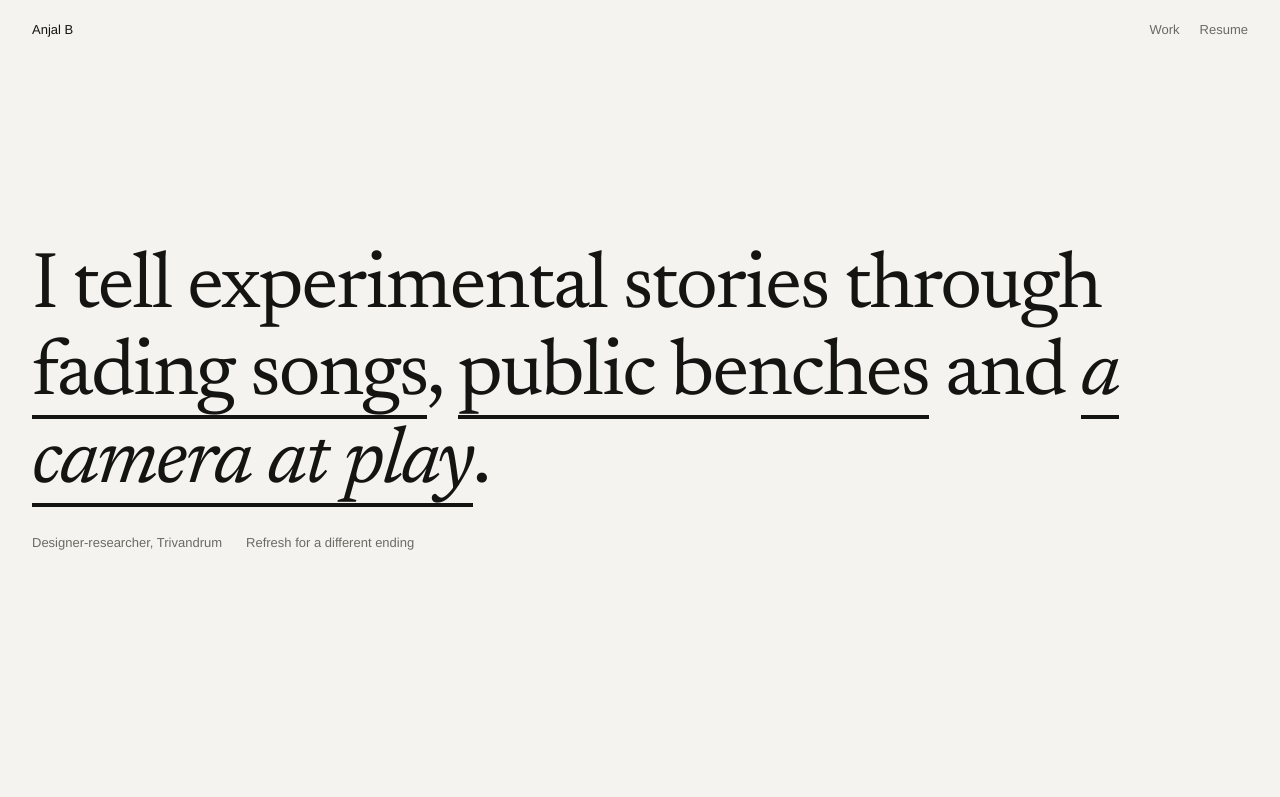
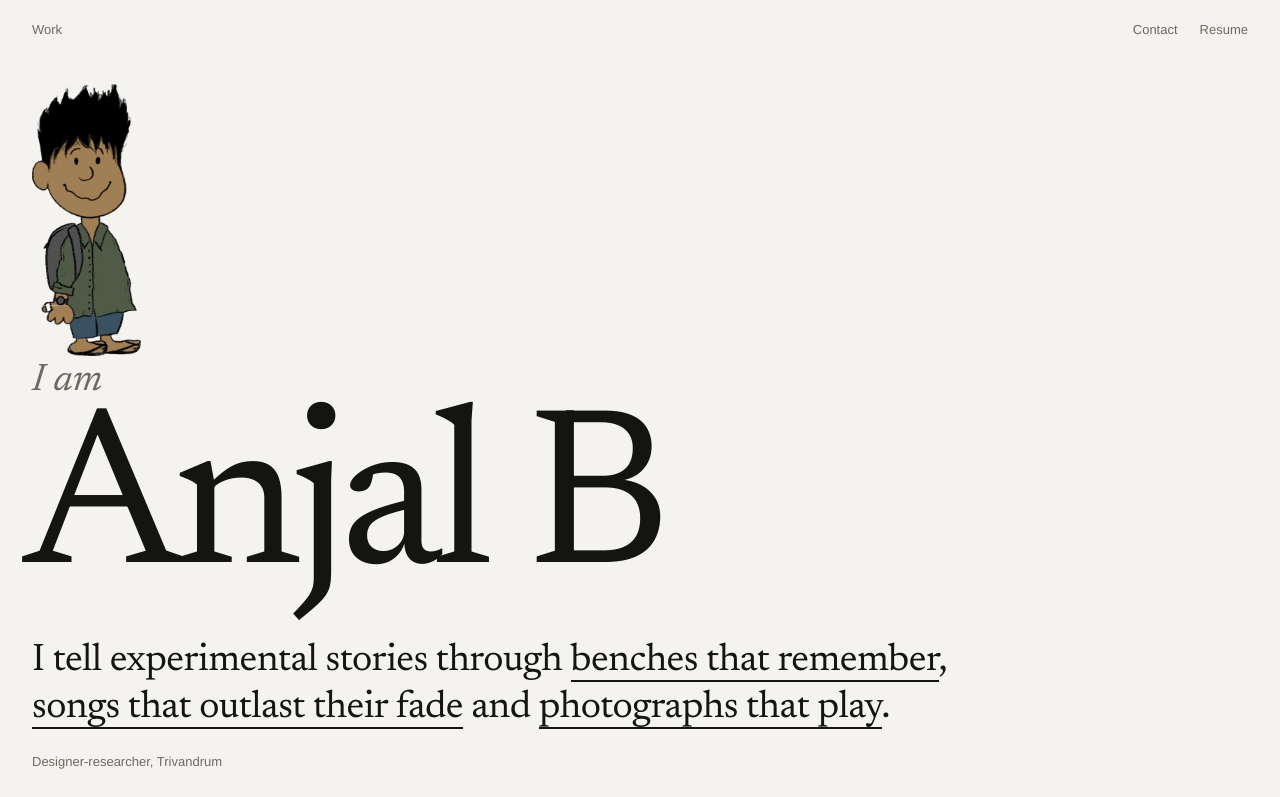
Before and after one commit to ajb2098/anjal-portfolio, a plain HTML site: page land/story.html in a window 1280 px wide. Shown: the top 797 px of the page. Drawn offline with Linux system fonts and the light colour scheme.

Commit message:
Story page: name hero, avatar with waving hand, X that Y sentence
Co-Authored-By: Claude Sonnet 5.5 <noreply@anthropic.com>
Claude-Session: https://claude.ai/code/session_01UzRC6br6WhDbqmoeEU8ssC

```diff
--- a/land/story.html
+++ b/land/story.html
@@ -5,37 +5,47 @@
 *{box-sizing:border-box;margin:0}
 html{scroll-behavior:smooth}
 body{background:#f4f3ef;color:#141412;font-family:"Helvetica Neue",Arial,sans-serif}
-.top{position:absolute;left:0;right:0;top:0;display:flex;justify-content:space-between;padding:22px 32px;font-size:13px}
-.top span,.top a{color:#6b6a63;text-decoration:none;margin-left:20px}.top a:hover{color:#141412}
-.hero{min-height:100vh;display:flex;flex-direction:column;justify-content:center;padding:0 32px}
-h1{font:400 clamp(34px,6.2vw,92px)/1.1 Newsreader,Georgia,serif;letter-spacing:-.025em;max-width:15em}
-h1 a{color:#141412;text-decoration:none;border-bottom:.055em solid #141412;transition:background .15s,color .15s}
+.top{position:absolute;left:0;right:0;top:0;display:flex;justify-content:space-between;padding:22px 32px;font-size:13px;z-index:2}
+.top a{color:#6b6a63;text-decoration:none;margin-left:22px}.top a:hover{color:#141412}.top a:first-child{margin-left:0}
+.hero{min-height:100vh;display:flex;flex-direction:column;justify-content:center;padding:84px 32px 40px}
+.me{--h:clamp(210px,34vh,320px);position:relative;height:var(--h);width:calc(var(--h)*.402);margin-bottom:6px;flex:none;align-self:flex-start}
+.me img{position:absolute;inset:0;width:100%;height:100%}
+.me .hand{transform-origin:26.3% 81.3%;animation:wave 3.2s ease-in-out infinite}
+@keyframes wave{0%,58%,100%{transform:rotate(0)}8%{transform:rotate(-42deg)}18%{transform:rotate(26deg)}28%{transform:rotate(-40deg)}38%{transform:rotate(24deg)}48%{transform:rotate(-30deg)}}
+.hi{position:absolute;left:62%;top:62%;font:italic 400 20px Newsreader,Georgia,serif;color:#e2461b;opacity:0;animation:hi 3.2s ease-in-out infinite;white-space:nowrap}
+@keyframes hi{0%,4%,56%,100%{opacity:0;transform:translateY(4px)}12%,48%{opacity:1;transform:none}}
+.iam{font:italic 400 clamp(22px,3vw,40px)/1 Newsreader,Georgia,serif;color:#6b6a63}
+.name{font:400 clamp(76px,17.5vw,270px)/.9 Newsreader,Georgia,serif;letter-spacing:-.04em;margin:.04em 0 .12em -.04em;white-space:nowrap}
+h1{font:400 clamp(22px,3vw,44px)/1.22 Newsreader,Georgia,serif;letter-spacing:-.015em;max-width:25em}
+h1 a{color:#141412;text-decoration:none;border-bottom:.06em solid #141412;transition:background .15s,color .15s}
 h1 a:hover,h1 a:focus-visible{background:#e2461b;color:#f4f3ef;border-color:#e2461b;outline:0}
-#r{font-style:italic;opacity:0;transition:opacity .9s}#r.in{opacity:1}
-.hint{margin-top:28px;font-size:13px;color:#6b6a63;display:flex;gap:24px}
-#card{min-height:20px}
+#r{opacity:0;transition:opacity .9s}#r.in{opacity:1}
+.hint{margin-top:22px;font-size:13px;color:#6b6a63;min-height:18px}
 .work{padding:0 32px 48px}
 .work h2{font-size:12px;letter-spacing:.08em;text-transform:uppercase;font-weight:400;color:#6b6a63;padding:18px 0 12px}
 .work a{display:grid;grid-template-columns:48px 1fr auto;gap:16px;align-items:baseline;padding:16px 0;border-top:1px solid #d9d7cf;color:inherit;text-decoration:none}
 .work a:last-child{border-bottom:1px solid #d9d7cf}
-.work a b{font:400 clamp(22px,3vw,38px)/1.1 Newsreader,Georgia,serif;letter-spacing:-.01em;font-weight:400}
+.work a b{font:400 clamp(22px,3vw,38px)/1.1 Newsreader,Georgia,serif;letter-spacing:-.01em}
 .work a span{font-size:13px;color:#6b6a63}
 .work a:hover b{color:#e2461b}
 .work a.soon{color:#a9a79e;pointer-events:none}
-footer{padding:0 32px 28px;font-size:12px;color:#6b6a63;display:flex;justify-content:space-between}
+footer{padding:0 32px 28px;font-size:12px;color:#6b6a63;display:flex;justify-content:space-between;gap:16px;flex-wrap:wrap}
 @media(max-width:640px){.top,.hero,.work,footer{padding-left:18px;padding-right:18px}.work a{grid-template-columns:30px 1fr}.work a span{grid-column:2}}
-@media(prefers-reduced-motion:reduce){#r{transition:none}html{scroll-behavior:auto}}
+@media(prefers-reduced-motion:reduce){#r{transition:none}html{scroll-behavior:auto}.me .hand,.hi{animation:none}.hi{opacity:0}}
 </style></head><body>
-<div class="top"><b style="font-weight:500">Anjal B</b><div><a href="#work">Work</a><a href="../resume/">Resume</a></div></div>
+<div class="top"><a href="#work">Work</a><div><a href="mailto:anjal2098@gmail.com">Contact</a><a href="../resume/">Resume</a></div></div>
 <section class="hero">
-<h1>I tell experimental stories through <a href="../music-strip/" data-i="2">fading songs</a>, <a href="../bench/" data-i="0">public benches</a> and <a id="r" href="#"></a>.</h1>
-<div class="hint"><span id="card">Designer-researcher, Trivandrum</span><span>Refresh for a different ending</span></div>
+<div class="me" role="img" aria-label="Illustration of Anjal waving"><img src="anjal-base.png" alt=""><img class="hand" src="anjal-hand.png" alt=""><span class="hi" aria-hidden="true">hi!</span></div>
+<div class="iam">I am</div>
+<div class="name">Anjal B</div>
+<h1>I tell experimental stories through <a href="../bench/" data-i="0">benches that remember</a>, <a href="../music-strip/" data-i="2">songs that outlast their fade</a> and <a id="r" href="#"></a>.</h1>
+<div class="hint" id="card">Designer-researcher, Trivandrum</div>
 </section>
 <section class="work" id="work"><h2>All work</h2><div id="list"></div></section>
 <footer><span>Installation, interactive media, sound and research</span><span>Assistant Professor, DC School of Architecture and Design</span></footer>
 <script src="data.js"></script>
 <script>
-var ALT=[{i:1,w:'pianos that teach'},{i:3,w:'statues that hide'},{i:4,w:'rooms that heal'},{i:5,w:'a leap of light'},{i:6,w:'films you can hear'},{i:7,w:'a camera at play'}];
+var ALT=[{i:1,w:'pianos that teach'},{i:3,w:'statues that hide'},{i:4,w:'rooms that heal'},{i:5,w:'light that leaps'},{i:6,w:'films that can be heard'},{i:7,w:'photographs that play'}];
 var last=-1;try{last=+sessionStorage.getItem('lastEnd')}catch(e){}
 var pick,tries=0;do{pick=ALT[Math.floor(Math.random()*ALT.length)];tries++}while(pick.i===last&&tries<5);
 try{sessionStorage.setItem('lastEnd',pick.i)}catch(e){}
```
Also changed, not shown: land/anjal-base.png (added), land/anjal-hand.png (added).
